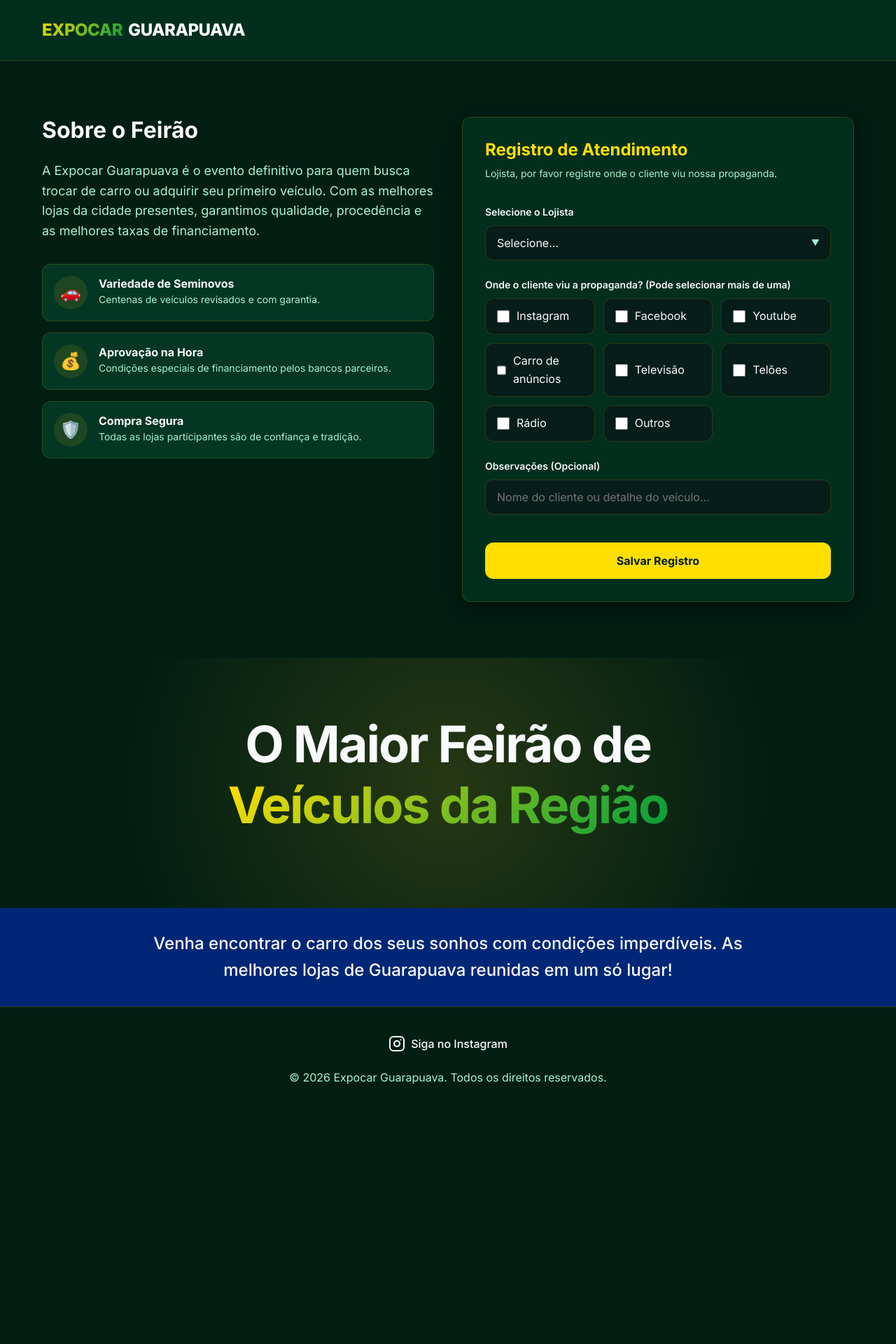
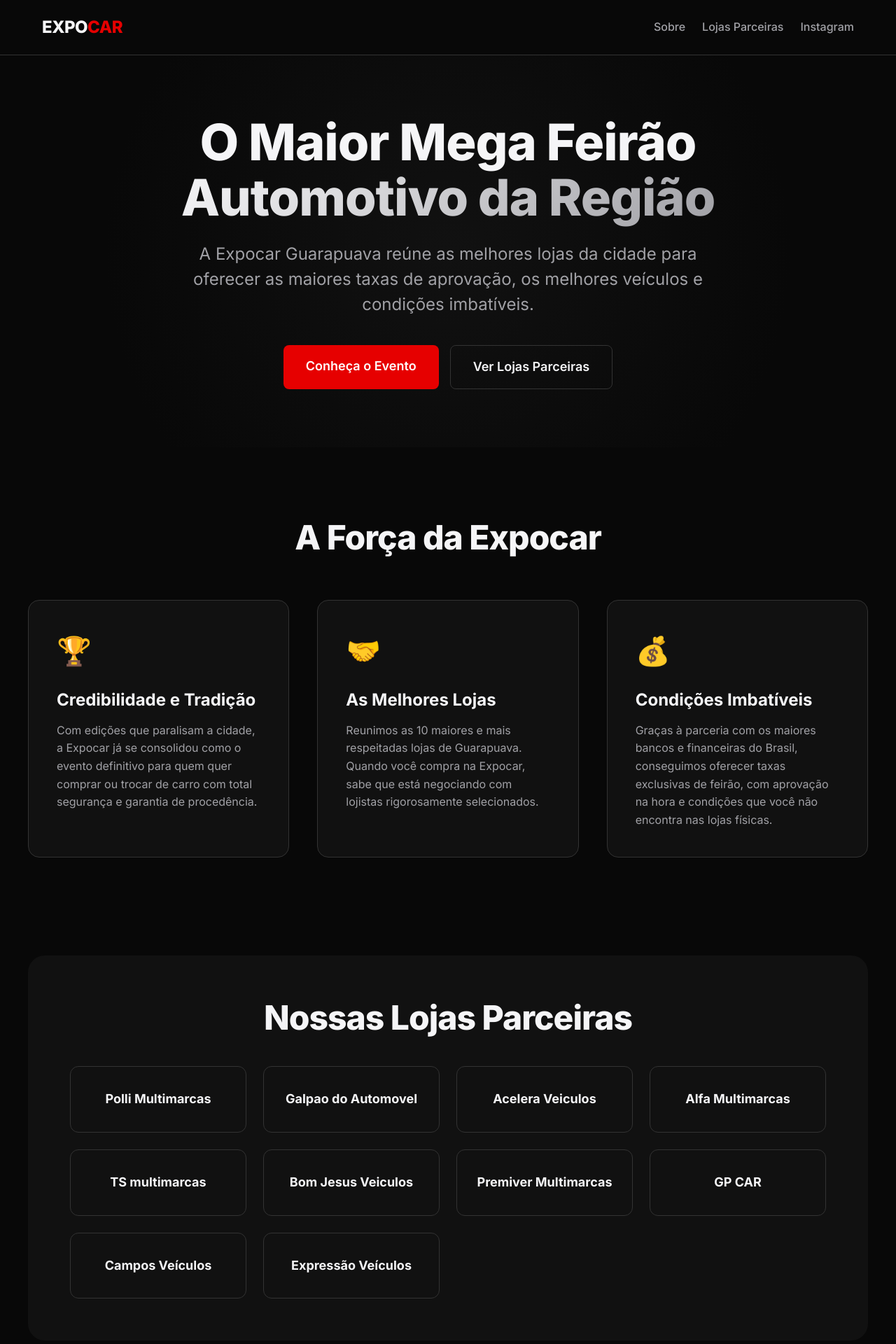
Before and after one commit to trueluuck/expocar-landing, a Next.js app: page / in a window 1280 px wide. Shown: the top 1920 px of the page at 70% size. Before the commit the page ends 1593 px from the top, so only its background shows below. Built offline with nearby package versions, Linux system fonts and the light colour scheme.

Commit message:
Pivot to Institutional Website

```diff
--- a/src/app/globals.css
+++ b/src/app/globals.css
@@ -1,13 +1,15 @@
 :root {
-  --bg-color: #011E13; /* Verde muito escuro premium */
-  --surface-color: #033623; /* Verde escuro */
-  --surface-light: rgba(3, 54, 35, 0.7);
-  --primary-color: #FFDF00; /* Amarelo Brasil */
-  --primary-hover: #E6C800;
-  --secondary-color: #002776; /* Azul Brasil */
-  --text-main: #f8fafc;
-  --text-muted: #a7f3d0; /* Verde bem clarinho */
-  --border-color: rgba(255, 223, 0, 0.15); /* Bordas sutilmente amarelas */
+  /* Premium Dark Theme */
+  --bg-color: #080808; /* Very dark, almost black */
+  --bg-secondary: #111111; /* Dark grey for secondary areas */
+  --text-main: #f5f5f7; /* Off-white for readability */
+  --text-muted: #a1a1a6; /* Subdued grey */
+  --primary-color: #E60000; /* Bold Red for accents and buttons */
+  --primary-hover: #CC0000;
+  --secondary-color: #1A1A1A; /* Dark panel background */
+  --border-color: #333333; /* Subtle borders */
+  --glass-bg: rgba(20, 20, 20, 0.7);
+  --glass-border: rgba(255, 255, 255, 0.05);
   --error-color: #ef4444;
   --success-color: #22c55e;
   --font-family: 'Inter', -apple-system, BlinkMacSystemFont, 'Segoe UI', Roboto, Oxygen, Ubuntu, Cantarell, 'Open Sans', 'Helvetica Neue', sans-serif;
@@ -54,17 +56,17 @@
 
 /* Glassmorphism utility */
 .glass-panel {
-  background: var(--surface-light);
+  background: var(--glass-bg);
   backdrop-filter: blur(12px);
   -webkit-backdrop-filter: blur(12px);
-  border: 1px solid var(--border-color);
+  border: 1px solid var(--glass-border);
   border-radius: var(--radius);
   box-shadow: 0 8px 32px 0 rgba(0, 0, 0, 0.5);
 }
 
 /* Gradients */
 .text-gradient {
-  background: linear-gradient(135deg, #FFDF00 0%, #009C3B 100%);
+  background: linear-gradient(135deg, var(--text-main) 0%, var(--text-muted) 100%);
   -webkit-background-clip: text;
   -webkit-text-fill-color: transparent;
   background-clip: text;
--- a/src/app/page.js
+++ b/src/app/page.js
@@ -1,89 +1,115 @@
+import Link from 'next/link';
 import styles from './page.module.css';
-import PesquisaForm from './components/PesquisaForm';
 
 export default function Home() {
+  const lojistas = [
+    'Polli Multimarcas',
+    'Galpao do Automovel',
+    'Acelera Veiculos',
+    'Alfa Multimarcas',
+    'TS multimarcas',
+    'Bom Jesus Veiculos',
+    'Premiver Multimarcas',
+    'GP CAR',
+    'Campos Veículos',
+    'Expressão Veículos'
+  ];
+
   return (
-    <main>
+    <main className={styles.main}>
       <header className={styles.header}>
-        <div className={`${styles.container} container`}>
-          <div className={styles.logo}>
-            <span className="text-gradient">EXPOCAR</span> GUARAPUAVA
-          </div>
+        <div className={`container ${styles.headerContent}`}>
+          <Link href="/" className={styles.logo}>
+            EXPO<span>CAR</span>
+          </Link>
+          <nav className={styles.navLinks}>
+            <a href="#sobre" className={styles.navLink}>Sobre</a>
+            <a href="#lojas" className={styles.navLink}>Lojas Parceiras</a>
+            <a href="https://www.instagram.com/expocarguarapuava042/" target="_blank" rel="noopener noreferrer" className={styles.navLink}>Instagram</a>
+          </nav>
         </div>
       </header>
-
-      <section className="container" style={{ paddingTop: '40px' }}>
-        <div className={styles.mainContent}>
-
-          <div className={`${styles.infoSection} animate-fade-in delay-100`}>
-            <h2>Sobre o Feirão</h2>
-            <p>
-              A Expocar Guarapuava é o evento definitivo para quem busca trocar de carro ou adquirir seu primeiro veículo.
-              Com as melhores lojas da cidade presentes, garantimos qualidade, procedência e as melhores taxas de financiamento.
-            </p>
-
-            <div className={styles.features}>
-              <div className={styles.featureItem}>
-                <div className={styles.featureIcon}>🚗</div>
-                <div>
-                  <h4>Variedade de Seminovos</h4>
-                  <span style={{color: 'var(--text-muted)', fontSize: '14px'}}>Centenas de veículos revisados e com garantia.</span>
-                </div>
-              </div>
-              <div className={styles.featureItem}>
-                <div className={styles.featureIcon}>💰</div>
-                <div>
-                  <h4>Aprovação na Hora</h4>
-                  <span style={{color: 'var(--text-muted)', fontSize: '14px'}}>Condições especiais de financiamento pelos bancos parceiros.</span>
-                </div>
-              </div>
-              <div className={styles.featureItem}>
-                <div className={styles.featureIcon}>🛡️</div>
-                <div>
-                  <h4>Compra Segura</h4>
-                  <span style={{color: 'var(--text-muted)', fontSize: '14px'}}>Todas as lojas participantes são de confiança e tradição.</span>
-                </div>
-              </div>
-            </div>
-          </div>
-
-          <div className={`${styles.formSection} animate-fade-in delay-200 glass-panel`}>
-            <PesquisaForm />
-          </div>
-
-        </div>
-      </section>
 
       <section className={styles.hero}>
         <div className={styles.heroBackground}></div>
         <div className="container animate-fade-in">
           <h1 className={styles.title}>
-            O Maior Feirão de <br/><span className="text-gradient">Veículos da Região</span>
+            O Maior Mega Feirão <br/><span className="text-gradient">Automotivo da Região</span>
           </h1>
+          <p className={styles.subtitle}>
+            A Expocar Guarapuava reúne as melhores lojas da cidade para oferecer as maiores taxas de aprovação, os melhores veículos e condições imbatíveis.
+          </p>
+          <div className={styles.heroButtons}>
+            <a href="#sobre" className={styles.primaryButton}>Conheça o Evento</a>
+            <a href="#lojas" className={styles.secondaryButton}>Ver Lojas Parceiras</a>
+          </div>
+        </div>
+      </section>
+
+      <section id="sobre" className={`${styles.section} container`}>
+        <h2 className={styles.sectionTitle}>A Força da Expocar</h2>
+        <div className={styles.aboutGrid}>
+          <div className={styles.aboutCard}>
+            <div className={styles.aboutIcon}>🏆</div>
+            <h3>Credibilidade e Tradição</h3>
+            <p>
+              Com edições que paralisam a cidade, a Expocar já se consolidou como o evento definitivo para quem quer comprar ou trocar de carro com total segurança e garantia de procedência.
+            </p>
+          </div>
+          <div className={styles.aboutCard}>
+            <div className={styles.aboutIcon}>🤝</div>
+            <h3>As Melhores Lojas</h3>
+            <p>
+              Reunimos as 10 maiores e mais respeitadas lojas de Guarapuava. Quando você compra na Expocar, sabe que está negociando com lojistas rigorosamente selecionados.
+            </p>
+          </div>
+          <div className={styles.aboutCard}>
+            <div className={styles.aboutIcon}>💰</div>
+            <h3>Condições Imbatíveis</h3>
+            <p>
+              Graças à parceria com os maiores bancos e financeiras do Brasil, conseguimos oferecer taxas exclusivas de feirão, com aprovação na hora e condições que você não encontra nas lojas físicas.
+            </p>
+          </div>
+        </div>
+      </section>
+
+      <section id="lojas" className={`${styles.section} container`} style={{ backgroundColor: 'var(--bg-secondary)', borderRadius: '24px', padding: '60px', margin: '40px auto' }}>
+        <h2 className={styles.sectionTitle} style={{ marginBottom: '40px' }}>Nossas Lojas Parceiras</h2>
+        <div className={styles.lojasGrid}>
+          {lojistas.map((loja, idx) => (
+            <div key={idx} className={styles.lojaCard}>
+              <div className={styles.lojaName}>{loja}</div>
+            </div>
+          ))}
         </div>
       </section>
 
       <div className={styles.bottomBanner}>
         <div className="container">
           <p className={styles.bottomBannerText}>
-            Venha encontrar o carro dos seus sonhos com condições imperdíveis. As melhores lojas de Guarapuava reunidas em um só lugar!
+            Não perca a próxima edição da Expocar. Acompanhe nossas redes sociais e fique por dentro!
           </p>
+          <a
+            href="https://www.instagram.com/expocarguarapuava042/"
+            target="_blank"
+            rel="noopener noreferrer"
+            className={styles.secondaryButton}
+            style={{ borderColor: 'white', color: 'white' }}
+          >
+            Siga nosso Instagram
+          </a>
         </div>
       </div>
 
       <footer className={styles.footer}>
         <div className="container">
-          <div style={{ marginBottom: '16px' }}>
-            <a href="https://www.instagram.com/expocarguarapuava042/" target="_blank" rel="noopener noreferrer" style={{ display: 'inline-flex', alignItems: 'center', gap: '8px', color: 'var(--text-main)', fontSize: '16px', fontWeight: '500' }}>
-              <svg width="24" height="24" viewBox="0 0 24 24" fill="none" stroke="currentColor" strokeWidth="2" strokeLinecap="round" strokeLinejoin="round">
-                <rect x="2" y="2" width="20" height="20" rx="5" ry="5"></rect>
-                <path d="M16 11.37A4 4 0 1 1 12.63 8 4 4 0 0 1 16 11.37z"></path>
-                <line x1="17.5" y1="6.5" x2="17.51" y2="6.5"></line>
-              </svg>
-              Siga no Instagram
-            </a>
+          <div className={styles.footerLinks}>
+            <a href="https://www.instagram.com/expocarguarapuava042/" target="_blank" rel="noopener noreferrer" className={styles.footerLink}>Instagram</a>
+            <Link href="/pesquisa" className={styles.footerLink}>Área do Lojista</Link>
           </div>
-          <p>&copy; {new Date().getFullYear()} Expocar Guarapuava. Todos os direitos reservados.</p>
+          <div style={{ fontSize: '14px' }}>
+            &copy; {new Date().getFullYear()} Expocar Guarapuava. Todos os direitos reservados.
+          </div>
         </div>
       </footer>
     </main>
--- a/src/app/page.module.css
+++ b/src/app/page.module.css
@@ -1,27 +1,61 @@
+.main {
+  min-height: 100vh;
+  display: flex;
+  flex-direction: column;
+}
+
 .header {
-  padding: 24px 0;
+  padding: 20px 0;
   border-bottom: 1px solid var(--border-color);
-  background: var(--surface-light);
-  backdrop-filter: blur(12px);
+  background: var(--bg-color);
   position: sticky;
   top: 0;
   z-index: 100;
 }
 
+.headerContent {
+  display: flex;
+  justify-content: space-between;
+  align-items: center;
+}
+
 .logo {
   font-size: 24px;
   font-weight: 800;
+  color: var(--text-main);
+  text-decoration: none;
   letter-spacing: -0.5px;
+}
+
+.logo span {
+  color: var(--primary-color);
+}
+
+.navLinks {
   display: flex;
-  align-items: center;
-  gap: 8px;
+  gap: 24px;
+}
+
+.navLink {
+  color: var(--text-muted);
+  text-decoration: none;
+  font-weight: 500;
+  transition: color 0.2s ease;
+}
+
+.navLink:hover {
+  color: var(--text-main);
 }
 
 .hero {
-  padding: 80px 0;
+  position: relative;
+  min-height: 70vh;
+  display: flex;
+  align-items: center;
+  justify-content: center;
   text-align: center;
-  position: relative;
   overflow: hidden;
+  padding: 60px 0;
 }
 
 .heroBackground {
@@ -30,103 +64,180 @@
   left: 0;
   right: 0;
   bottom: 0;
-  background: radial-gradient(circle at center, rgba(250, 204, 21, 0.15) 0%, rgba(11, 15, 25, 0) 70%);
+  background: radial-gradient(circle at center, var(--secondary-color) 0%, var(--bg-color) 70%);
   z-index: -1;
+  opacity: 0.5;
 }
 
 .title {
-  font-size: clamp(48px, 8vw, 72px);
+  font-size: clamp(40px, 8vw, 72px);
+  font-weight: 900;
+  line-height: 1.1;
   margin-bottom: 24px;
-  letter-spacing: -2px;
+  letter-spacing: -1px;
 }
 
 .subtitle {
   font-size: clamp(18px, 4vw, 24px);
   color: var(--text-muted);
-  max-width: 600px;
+  max-width: 800px;
   margin: 0 auto 40px;
-  font-weight: 400;
+  line-height: 1.5;
 }
 
-.mainContent {
-  display: grid;
-  grid-template-columns: 1fr;
-  gap: 40px;
-  padding: 40px 0 80px;
+.heroButtons {
+  display: flex;
+  gap: 16px;
+  justify-content: center;
 }
 
-@media (min-width: 992px) {
-  .mainContent {
-    grid-template-columns: 1fr 1fr;
-    align-items: start;
-  }
+.primaryButton {
+  background: var(--primary-color);
+  color: #fff;
+  padding: 16px 32px;
+  border-radius: 8px;
+  font-weight: 600;
+  font-size: 18px;
+  text-decoration: none;
+  transition: background 0.2s ease;
 }
 
-.infoSection h2 {
-  font-size: 32px;
+.primaryButton:hover {
+  background: var(--primary-hover);
+}
+
+.secondaryButton {
+  background: transparent;
+  color: var(--text-main);
+  border: 1px solid var(--border-color);
+  padding: 16px 32px;
+  border-radius: 8px;
+  font-weight: 600;
+  font-size: 18px;
+  text-decoration: none;
+  transition: all 0.2s ease;
+}
+
+.secondaryButton:hover {
+  border-color: var(--text-muted);
+  background: rgba(255, 255, 255, 0.05);
+}
+
+.section {
+  padding: 100px 0;
+}
+
+.sectionTitle {
+  font-size: clamp(32px, 5vw, 48px);
+  text-align: center;
+  margin-bottom: 60px;
+  font-weight: 800;
+  letter-spacing: -1px;
+}
+
+.aboutGrid {
+  display: grid;
+  grid-template-columns: repeat(auto-fit, minmax(300px, 1fr));
+  gap: 40px;
+}
+
+.aboutCard {
+  background: var(--bg-secondary);
+  padding: 40px;
+  border-radius: 16px;
+  border: 1px solid var(--border-color);
+  text-align: left;
+}
+
+.aboutIcon {
+  font-size: 40px;
   margin-bottom: 24px;
 }
 
-.infoSection p {
-  color: var(--text-muted);
-  font-size: 18px;
+.aboutCard h3 {
+  font-size: 24px;
   margin-bottom: 16px;
+  color: var(--text-main);
 }
 
-.features {
-  display: flex;
-  flex-direction: column;
-  gap: 16px;
-  margin-top: 32px;
+.aboutCard p {
+  color: var(--text-muted);
+  line-height: 1.6;
 }
 
-.featureItem {
-  display: flex;
-  align-items: center;
-  gap: 16px;
-  padding: 16px;
-  background: var(--surface-color);
-  border-radius: var(--radius);
-  border: 1px solid var(--border-color);
-  transition: var(--transition);
+.lojasGrid {
+  display: grid;
+  grid-template-columns: repeat(auto-fill, minmax(200px, 1fr));
+  gap: 24px;
 }
 
-.featureItem:hover {
-  transform: translateX(10px);
+.lojaCard {
+  background: var(--bg-secondary);
+  border: 1px solid var(--border-color);
+  border-radius: 12px;
+  padding: 32px 24px;
+  text-align: center;
+  transition: transform 0.2s ease, border-color 0.2s ease;
+}
+
+.lojaCard:hover {
+  transform: translateY(-5px);
   border-color: var(--primary-color);
 }
 
-.featureIcon {
-  width: 48px;
-  height: 48px;
-  border-radius: 50%;
-  background: rgba(250, 204, 21, 0.1);
-  color: var(--primary-color);
-  display: flex;
-  align-items: center;
-  justify-content: center;
-  font-size: 24px;
+.lojaName {
+  font-weight: 700;
+  font-size: 18px;
+  color: var(--text-main);
+}
+
+.bottomBanner {
+  background: var(--primary-color);
+  color: #fff;
+  padding: 60px 0;
+  text-align: center;
+  width: 100%;
+}
+
+.bottomBannerText {
+  font-size: clamp(24px, 5vw, 36px);
+  max-width: 900px;
+  margin: 0 auto 32px;
+  font-weight: 800;
+  line-height: 1.3;
 }
 
 .footer {
   text-align: center;
-  padding: 40px 0;
+  padding: 60px 0 40px;
   border-top: 1px solid var(--border-color);
   color: var(--text-muted);
   margin-top: auto;
 }
 
-.bottomBanner {
-  background: var(--secondary-color);
-  color: var(--text-main);
-  padding: 32px 0;
-  text-align: center;
-  width: 100%;
+.footerLinks {
+  display: flex;
+  justify-content: center;
+  gap: 24px;
+  margin-bottom: 32px;
 }
 
-.bottomBannerText {
-  font-size: clamp(18px, 4vw, 24px);
-  max-width: 900px;
-  margin: 0 auto;
-  font-weight: 500;
+.footerLink {
+  color: var(--text-muted);
+  text-decoration: none;
+  transition: color 0.2s ease;
 }
+
+.footerLink:hover {
+  color: var(--text-main);
+}
+
+@media (max-width: 768px) {
+  .heroButtons {
+    flex-direction: column;
+  }
+
+  .navLinks {
+    display: none;
+  }
+}
--- /dev/null
+++ b/src/app/pesquisa/page.module.css
@@ -0,0 +1,29 @@
+.pageContainer {
+  padding: 80px 0;
+  min-height: calc(100vh - 150px);
+  display: flex;
+  flex-direction: column;
+  justify-content: center;
+}
+
+.header {
+  text-align: center;
+  margin-bottom: 40px;
+}
+
+.header h2 {
+  font-size: clamp(28px, 4vw, 36px);
+  color: var(--primary-color);
+  margin-bottom: 8px;
+}
+
+.header p {
+  color: var(--text-muted);
+  font-size: 18px;
+}
+
+.formWrapper {
+  max-width: 600px;
+  margin: 0 auto;
+  padding: 32px;
+}
```
Also changed, not shown: src/app/pesquisa/page.js (added, +23 -0 lines).
